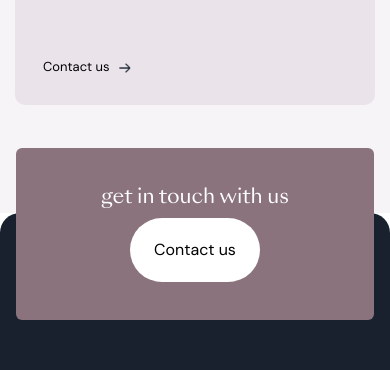
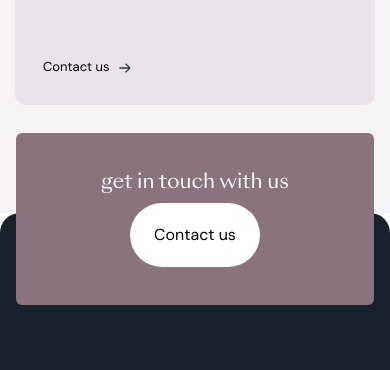
Before and after one commit to BiswajitMakhal/Beacon-re, a plain HTML site: page index.html in a window 390 px wide. Shown: the part 4800-5170 px from the top of the page. Drawn offline with nearby package versions, Linux system fonts and the light colour scheme.

Commit message:
sub footer update

```diff
--- a/CSS/style.css
+++ b/CSS/style.css
@@ -331,11 +331,17 @@ header {
  =============== */
 
 /* sub footer */
+.sub-footer {
+    max-width: 945px;
+    margin: 0 auto;
+    position: relative;
+    top: -65px;
+}
+
 .s-content {
     display: flex;
     align-items: center;
     flex-wrap: wrap;
-    max-width: 945px;
     padding: 38px 35px;
     background-color: #8a737d;
     border-radius: 6px;
@@ -395,13 +401,6 @@ header {
     height: 100%;
     width: 100%;
     object-fit: contain;
-}
-
-.sub-footer {
-    max-width: 945px;
-    margin: 0 auto;
-    position: relative;
-    top: -65px;
 }
 
 
@@ -658,6 +657,10 @@ header {
     }
 
     /* Footer section */
+    .sub-footer {
+        top: -80px;
+    }
+
     .foot-logo {
         margin-bottom: 35px;
     }
```
